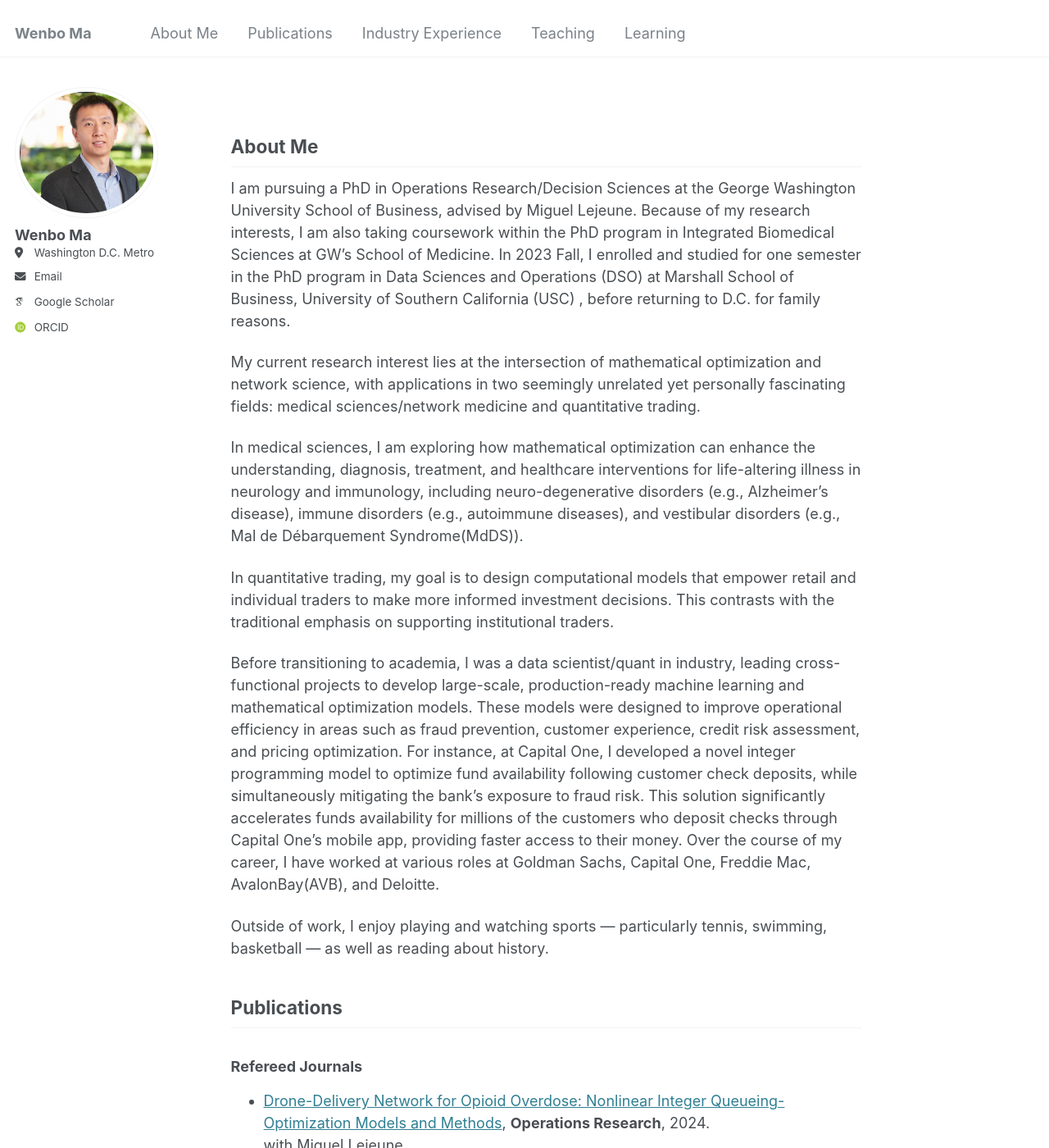
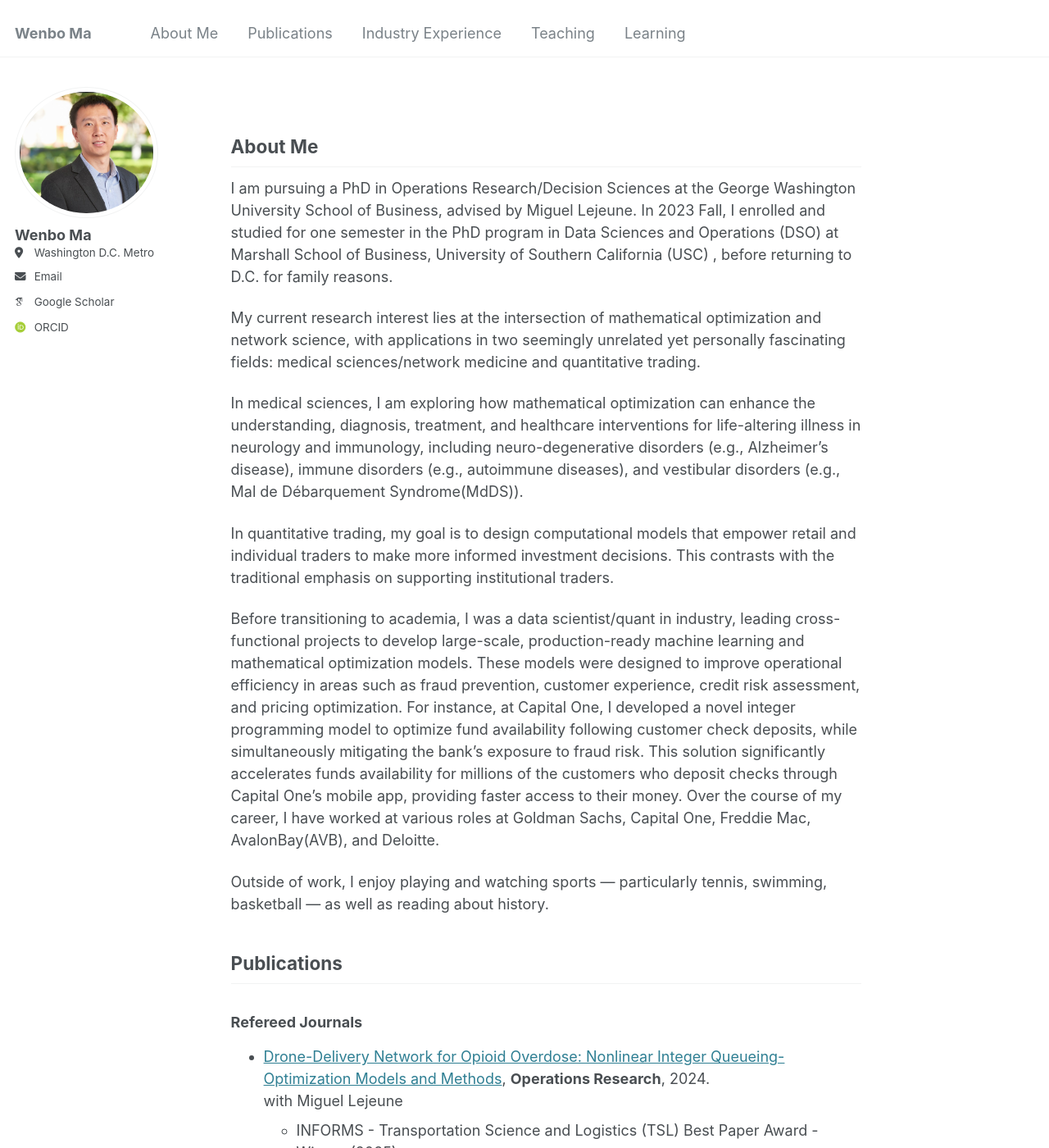
Before and after one commit to wenbo5565/wenbo5565.github.io, a Jekyll site: the page built from _pages/about.md, in a window 1280 px wide and 1400 px high. Shown: the whole window at 82% size. Built offline with Jekyll 4.4.1, drawn with Linux system fonts in a browser that asks for light colours; some web fonts are replaced; some of the changed text lies outside the part shown.

Commit message:
Update about.md

```diff
--- a/_pages/about.md
+++ b/_pages/about.md
@@ -9,7 +9,7 @@ redirect_from:
 
 ## About Me <a id="about"></a>
 
-I am pursuing a PhD in Operations Research/Decision Sciences at the George Washington University School of Business, advised by Miguel Lejeune. Because of my research interests, I am also taking coursework within the PhD program in Integrated Biomedical Sciences at GW's School of Medicine. In 2023 Fall, I enrolled and studied for one semester in the PhD program in Data Sciences and Operations (DSO) at Marshall School of Business, University of Southern California (USC) , before returning to D.C. for family reasons.
+I am pursuing a PhD in Operations Research/Decision Sciences at the George Washington University School of Business, advised by Miguel Lejeune. In 2023 Fall, I enrolled and studied for one semester in the PhD program in Data Sciences and Operations (DSO) at Marshall School of Business, University of Southern California (USC) , before returning to D.C. for family reasons.
 
 My current research interest lies at the intersection of mathematical optimization and network science, with applications in two seemingly unrelated yet personally fascinating fields: medical sciences/network medicine and quantitative trading.
 
@@ -27,7 +27,7 @@ Outside of work, I enjoy playing and watching sports — particularly tennis, sw
 - [Drone-Delivery Network for Opioid Overdose: Nonlinear Integer Queueing-Optimization Models and Methods](https://pubsonline.informs.org/doi/10.1287/opre.2022.0489), **Operations Research**, 2024. \
    with Miguel Lejeune
   - INFORMS - Transportation Science and Logistics (TSL) Best Paper Award - Winner (2025)
-  - GW Today: [Drones Could Transform Emergency Response to Opioid Overdoses](https://gwtoday.gwu.edu/drones-could-transform-emergency-response-opioid-overdoses)
+  <!-- - GW Today: [Drones Could Transform Emergency Response to Opioid Overdoses](https://gwtoday.gwu.edu/drones-could-transform-emergency-response-opioid-overdoses) -->
 
 - [Multi‐agent search for a moving and camouflaging target](https://onlinelibrary.wiley.com/doi/abs/10.1002/nav.22160), **Naval Research Logistics**, 2024. \
    with Miguel Lejeune and Johannes Royset
```
